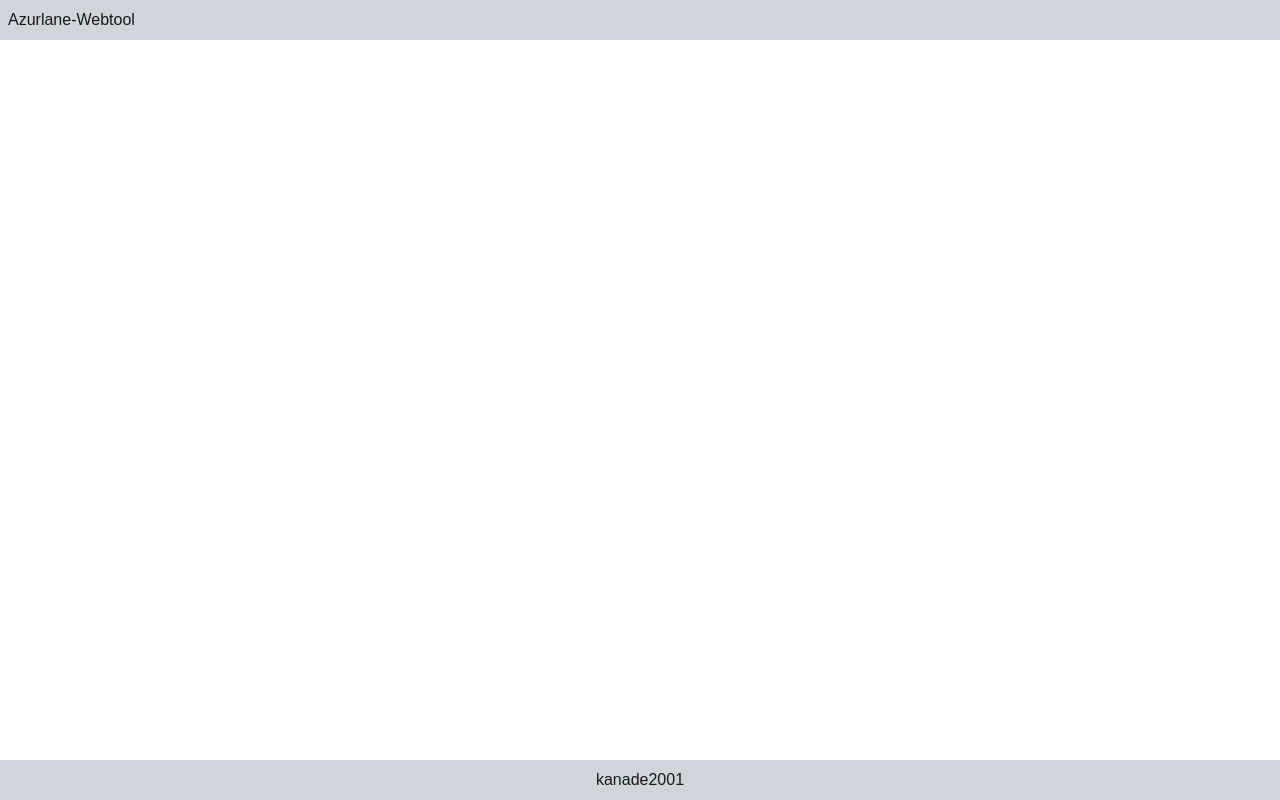
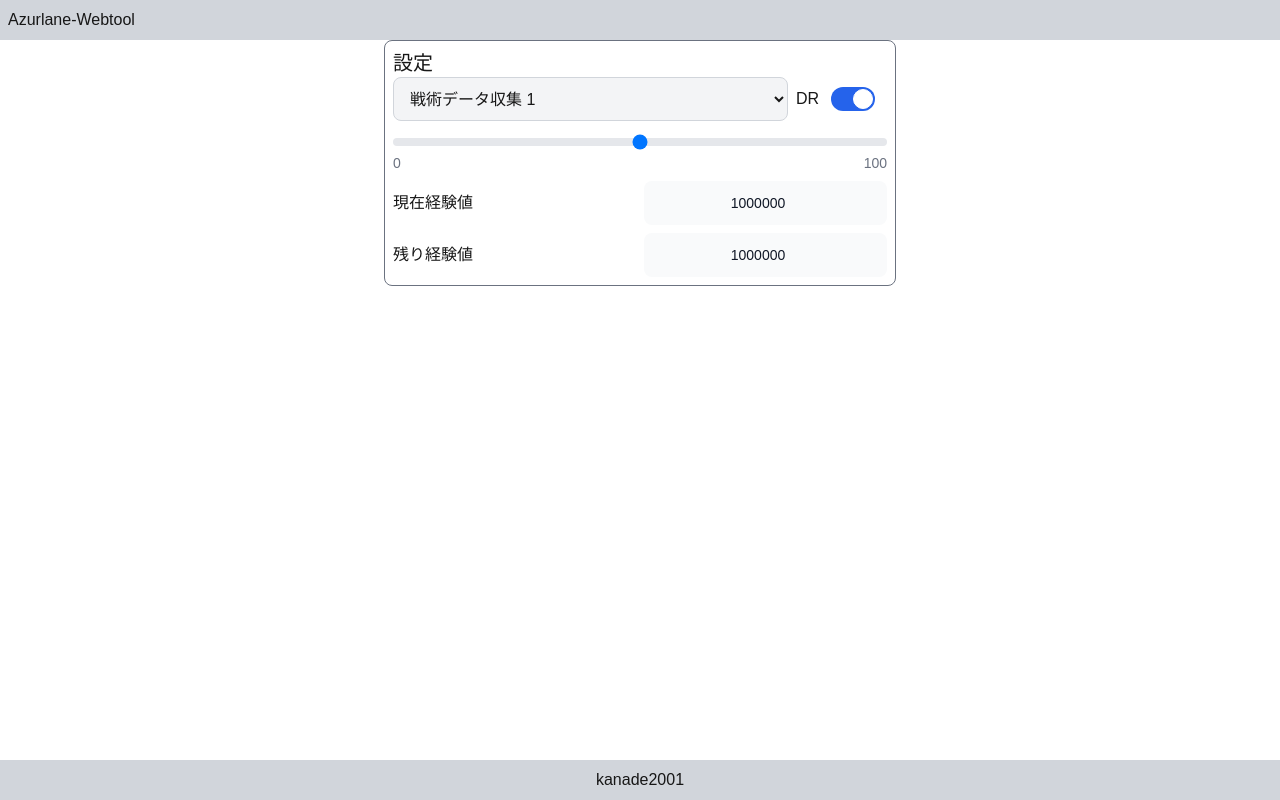
Before and after one commit to kanade2001/azurlane-webtool, a Next.js app: page /devdock-calculator in a window 1280 px wide. Built offline with nearby package versions, Linux system fonts and the light colour scheme.

Commit message:
Feat-preferenceの表示項目を並べた

```diff
--- /dev/null
+++ b/src/app/devdock-calculator/_components/index.tsx
@@ -0,0 +1 @@
+export { default as PreferenceField } from "./preference-field";
--- /dev/null
+++ b/src/app/devdock-calculator/_components/preference-field/index.tsx
@@ -0,0 +1,44 @@
+"use client";
+
+import { ToggleButton } from "@/components/button";
+import { NumberInput, SelectInput, SlideInput } from "@/components/field";
+
+const PreferenceField = () => {
+  return (
+    <div className="mb-5 rounded-lg border border-l border-gray-500 p-2">
+      <h2 className="text-xl">設定</h2>
+      <div className="flex w-full flex-col items-center justify-center gap-2">
+        <div className="flex w-full items-center justify-between gap-2">
+          <SelectInput
+            id="area"
+            value="Normal"
+            setValue={() => {}}
+            options={[
+              { value: "1", label: "戦術データ収集 1" },
+              { value: "2", label: "戦術データ収集 2" },
+            ]}
+          />
+          <div className="flex">
+            <p>DR</p>
+            <ToggleButton id="dr" value={true} setValue={() => {}} />
+          </div>
+        </div>
+        <SlideInput
+          value={50}
+          onChange={() => {}}
+          min_value={0}
+          max_value={100}
+          show_label
+        />
+        <div className="grid w-full grid-cols-2 items-center gap-2">
+          <p>現在経験値</p>
+          <NumberInput id="exp" value={1000000} setValue={() => {}} />
+          <p>残り経験値</p>
+          <NumberInput id="exp" value={1000000} setValue={() => {}} />
+        </div>
+      </div>
+    </div>
+  );
+};
+
+export default PreferenceField;
--- a/src/app/devdock-calculator/page.tsx
+++ b/src/app/devdock-calculator/page.tsx
@@ -1,10 +1,13 @@
 import { Header, Footer } from "@/components/ui";
+import { PreferenceField } from "./_components";
 
 export default function DevDockCalculatorPage() {
   return (
     <div className="flex min-h-screen w-full flex-col items-center">
       <Header />
-      <div className="flex w-full max-w-lg grow flex-col"></div>
+      <div className="flex w-full max-w-lg grow flex-col">
+        <PreferenceField />
+      </div>
       <Footer />
     </div>
   );
```
